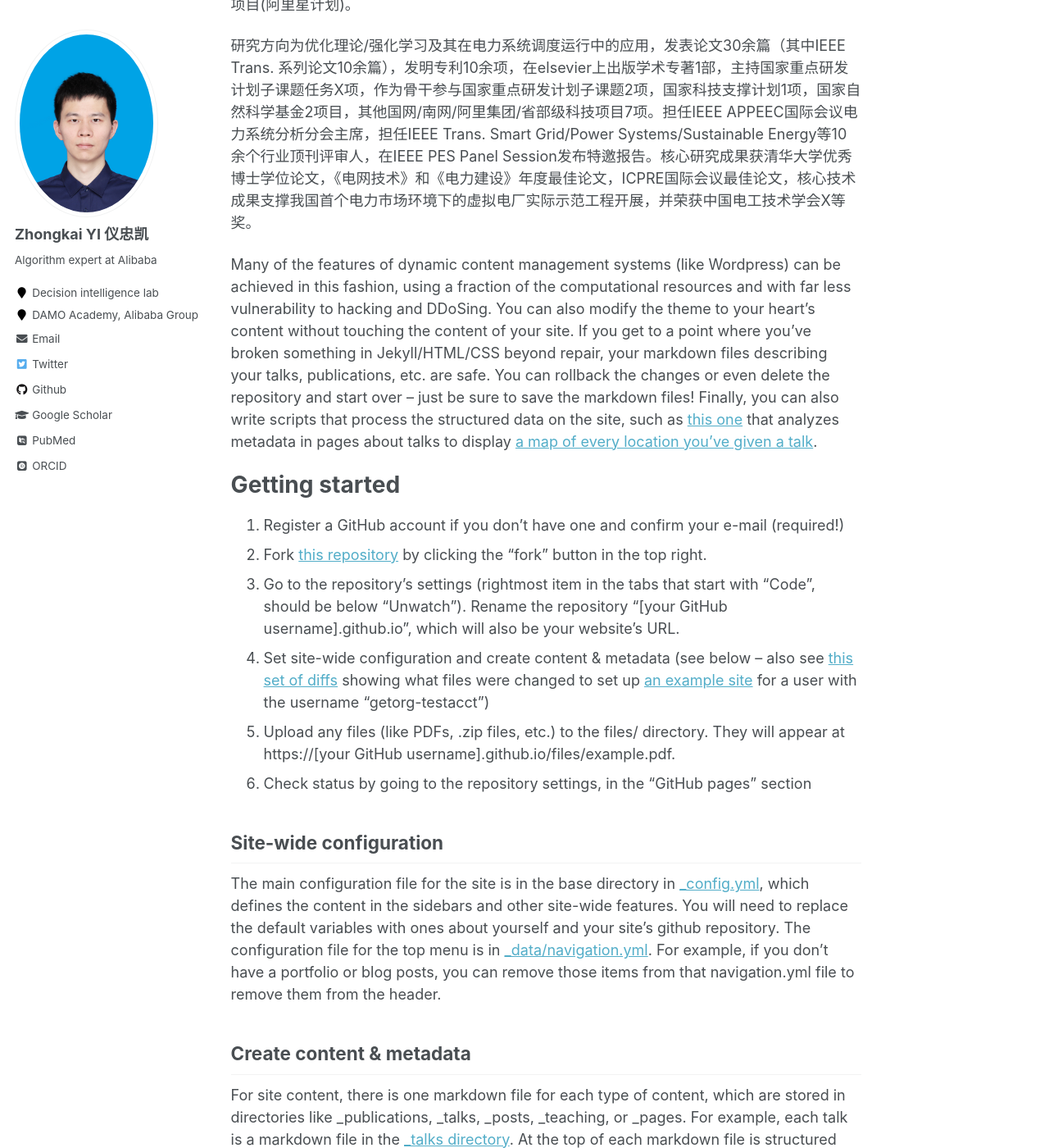
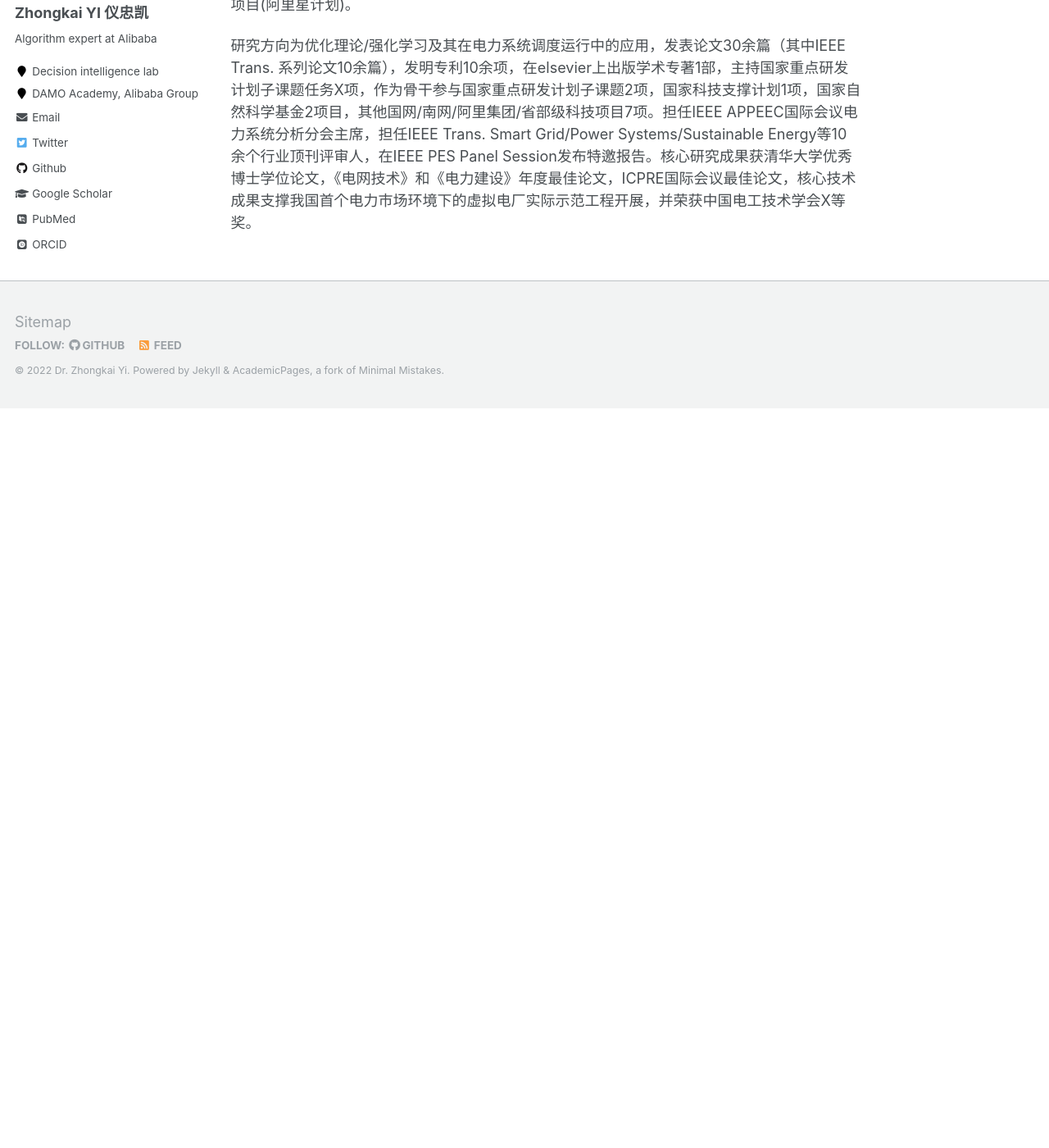
Before and after one commit to yizhongkai/yizhongkai.github.io, a Jekyll site: the page built from _pages/about.md, in a window 1280 px wide and 1400 px high, scrolled down 911 px. Shown: the whole window at 82% size. Built offline with Jekyll 4.4.1, drawn with Linux system fonts in a browser that asks for light colours; some web fonts are replaced; after the commit the page ends 1409 px from its top, so only the background shows below that; some of the changed text lies outside the part shown.

Commit message:
Update about.md

```diff
--- a/_pages/about.md
+++ b/_pages/about.md
@@ -22,38 +22,3 @@ His core research achievements won the "Outstanding Doctoral Dissertation of Tsi
 仪忠凯，阿里巴巴达摩院-决策智能实验室-运筹优化算法专家，于哈尔滨工业大学电气工程专业获得工学学士学位（2016年7月）和工学硕士学位（2018年7月），于清华大学电气工程专业获得工学博士学位（2021年12月），曾获清华大学优秀博士毕业生，入选阿里巴巴顶尖技术人才培养项目(阿里星计划)。
 
 研究方向为优化理论/强化学习及其在电力系统调度运行中的应用，发表论文30余篇（其中IEEE Trans. 系列论文10余篇），发明专利10余项，在elsevier上出版学术专著1部，主持国家重点研发计划子课题任务X项，作为骨干参与国家重点研发计划子课题2项，国家科技支撑计划1项，国家自然科学基金2项目，其他国网/南网/阿里集团/省部级科技项目7项。担任IEEE APPEEC国际会议电力系统分析分会主席，担任IEEE Trans. Smart Grid/Power Systems/Sustainable Energy等10余个行业顶刊评审人，在IEEE PES Panel Session发布特邀报告。核心研究成果获清华大学优秀博士学位论文，《电网技术》和《电力建设》年度最佳论文，ICPRE国际会议最佳论文，核心技术成果支撑我国首个电力市场环境下的虚拟电厂实际示范工程开展，并荣获中国电工技术学会X等奖。
-
-Many of the features of dynamic content management systems (like Wordpress) can be achieved in this fashion, using a fraction of the computational resources and with far less vulnerability to hacking and DDoSing. You can also modify the theme to your heart's content without touching the content of your site. If you get to a point where you've broken something in Jekyll/HTML/CSS beyond repair, your markdown files describing your talks, publications, etc. are safe. You can rollback the changes or even delete the repository and start over -- just be sure to save the markdown files! Finally, you can also write scripts that process the structured data on the site, such as [this one](https://github.com/academicpages/academicpages.github.io/blob/master/talkmap.ipynb) that analyzes metadata in pages about talks to display [a map of every location you've given a talk](https://academicpages.github.io/talkmap.html).
-
-Getting started
-======
-1. Register a GitHub account if you don't have one and confirm your e-mail (required!)
-1. Fork [this repository](https://github.com/academicpages/academicpages.github.io) by clicking the "fork" button in the top right.
-1. Go to the repository's settings (rightmost item in the tabs that start with "Code", should be below "Unwatch"). Rename the repository "[your GitHub username].github.io", which will also be your website's URL.
-1. Set site-wide configuration and create content & metadata (see below -- also see [this set of diffs](http://archive.is/3TPas) showing what files were changed to set up [an example site](https://getorg-testacct.github.io) for a user with the username "getorg-testacct")
-1. Upload any files (like PDFs, .zip files, etc.) to the files/ directory. They will appear at https://[your GitHub username].github.io/files/example.pdf.
-1. Check status by going to the repository settings, in the "GitHub pages" section
-
-Site-wide configuration
-------
-The main configuration file for the site is in the base directory in [_config.yml](https://github.com/academicpages/academicpages.github.io/blob/master/_config.yml), which defines the content in the sidebars and other site-wide features. You will need to replace the default variables with ones about yourself and your site's github repository. The configuration file for the top menu is in [_data/navigation.yml](https://github.com/academicpages/academicpages.github.io/blob/master/_data/navigation.yml). For example, if you don't have a portfolio or blog posts, you can remove those items from that navigation.yml file to remove them from the header.
-
-Create content & metadata
-------
-For site content, there is one markdown file for each type of content, which are stored in directories like _publications, _talks, _posts, _teaching, or _pages. For example, each talk is a markdown file in the [_talks directory](https://github.com/academicpages/academicpages.github.io/tree/master/_talks). At the top of each markdown file is structured data in YAML about the talk, which the theme will parse to do lots of cool stuff. The same structured data about a talk is used to generate the list of talks on the [Talks page](https://academicpages.github.io/talks), each [individual page](https://academicpages.github.io/talks/2012-03-01-talk-1) for specific talks, the talks section for the [CV page](https://academicpages.github.io/cv), and the [map of places you've given a talk](https://academicpages.github.io/talkmap.html) (if you run this [python file](https://github.com/academicpages/academicpages.github.io/blob/master/talkmap.py) or [Jupyter notebook](https://github.com/academicpages/academicpages.github.io/blob/master/talkmap.ipynb), which creates the HTML for the map based on the contents of the _talks directory).
-
-**Markdown generator**
-
-I have also created [a set of Jupyter notebooks](https://github.com/academicpages/academicpages.github.io/tree/master/markdown_generator
-) that converts a CSV containing structured data about talks or presentations into individual markdown files that will be properly formatted for the academicpages template. The sample CSVs in that directory are the ones I used to create my own personal website at stuartgeiger.com. My usual workflow is that I keep a spreadsheet of my publications and talks, then run the code in these notebooks to generate the markdown files, then commit and push them to the GitHub repository.
-
-How to edit your site's GitHub repository
-------
-Many people use a git client to create files on their local computer and then push them to GitHub's servers. If you are not familiar with git, you can directly edit these configuration and markdown files directly in the github.com interface. Navigate to a file (like [this one](https://github.com/academicpages/academicpages.github.io/blob/master/_talks/2012-03-01-talk-1.md) and click the pencil icon in the top right of the content preview (to the right of the "Raw | Blame | History" buttons). You can delete a file by clicking the trashcan icon to the right of the pencil icon. You can also create new files or upload files by navigating to a directory and clicking the "Create new file" or "Upload files" buttons.
-
-Example: editing a markdown file for a talk
-![Editing a markdown file for a talk](/images/editing-talk.png)
-
-For more info
-------
-More info about configuring academicpages can be found in [the guide](https://academicpages.github.io/markdown/). The [guides for the Minimal Mistakes theme](https://mmistakes.github.io/minimal-mistakes/docs/configuration/) (which this theme was forked from) might also be helpful.
```
